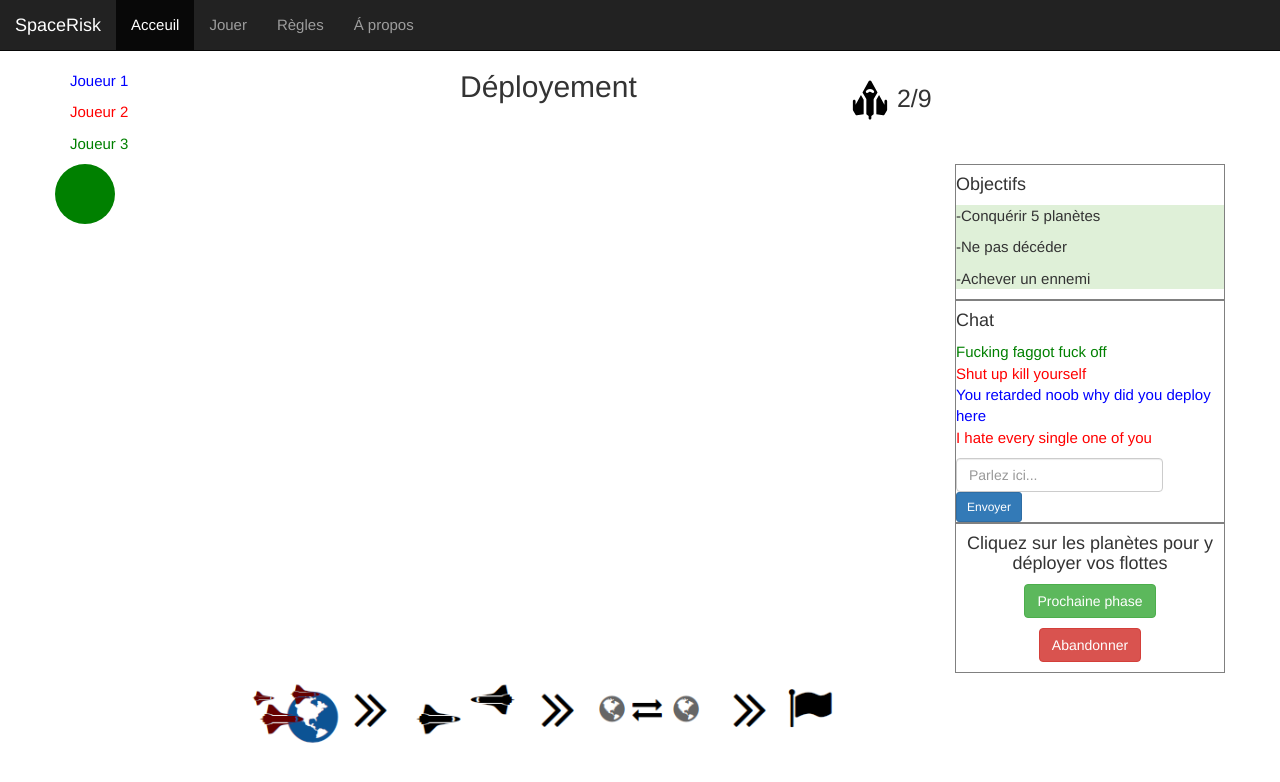
After one commit to lopji/SpaceRisk, a PHP site: page /play.php in a window 1280 px wide. The commit adds this page. Shown: the top 782 px of the page. Run offline with PHP 8.4, Linux system fonts and the light colour scheme; some libraries are stand-ins or nearby versions.

Commit message:
Add files via upload

```diff
--- /dev/null
+++ b/play.php
@@ -0,0 +1,130 @@
+
+<!DOCTYPE html>
+<html lang="en">
+  <head>
+    <meta charset="utf-8">
+    <meta http-equiv="X-UA-Compatible" content="IE=edge">
+    <meta name="viewport" content="width=device-width, initial-scale=1">
+    <!-- The above 3 meta tags *must* come first in the head; any other head content must come *after* these tags -->
+    <meta name="description" content="Le risk">
+    <meta name="author" content="grpSwig">
+    <link rel="icon" href="glyphicon glyphicon-star">
+
+    <title>RISK</title>
+
+    <!-- Bootstrap core CSS -->
+    <link href="css/bootstrap.min.css" rel="stylesheet">
+
+    <!-- IE10 viewport hack for Surface/desktop Windows 8 bug -->
+    <link href=css/ie10-viewport-bug-workaround.css" rel="stylesheet">
+
+    <!-- Custom styles for this template -->
+    <link href="style.css" rel="stylesheet">
+
+    <!-- Just for debugging purposes. Don't actually copy these 2 lines! -->
+    <!--[if lt IE 9]><script src="../../assets/js/ie8-responsive-file-warning.js"></script><![endif]-->
+    <script src="js/ie-emulation-modes-warning.js"></script>
+
+    <!-- HTML5 shim and Respond.js for IE8 support of HTML5 elements and media queries -->
+    <!--[if lt IE 9]>
+      <script src="https://oss.maxcdn.com/html5shiv/3.7.3/html5shiv.min.js"></script>
+      <script src="https://oss.maxcdn.com/respond/1.4.2/respond.min.js"></script>
+    <![endif]-->
+  </head>
+
+  <body>
+    <div class="blog-masthead">
+          <div class="container">
+           <nav class="navbar navbar-inverse navbar-fixed-top">
+            <div class="navbar-header">
+                <a class="navbar-brand" href="index.php">SpaceRisk</a>
+            </div>
+            <div id="navbar" class="collapse navbar-collapse">
+              <ul class="nav navbar-nav">
+                <li class="active"><a href="index.php">Acceuil</a></li>
+                <li><a href="play.php">Jouer</a></li>
+                <li><a href="rules.pjp">Règles</a></li>
+                <li><a href="apropos.php">Á propos</a></li>
+              </ul>
+            </div><!--/.nav-collapse -->
+        </nav>
+       </div>
+    </div>
+    <div class="container">
+        <div class="row">
+        <div id="joueurs" class="col-md-4">
+            <p style="color:blue;">Joueur 1</p>
+            <p style="color:red;">Joueur 2</p>
+            <p style="color:green;">Joueur 3</p>
+        </div>
+        <div id="phase" class="col-md-4">
+            <h2>Déployement</h2>
+        </div>
+        <div class="col-md-4"><div id="troupes">
+            <img src="./res/rocketship.svg" alt="rocket" width="40px" height="40px"></span> 2/9
+        </div>
+        </div>
+        <div class="row">
+        <div class="col-md-8">
+            <div id="plateau">
+                <svg xmlns="http://www.w3.org/2000/svg">
+                    <circle id="greencircle" cx="30" cy="30" r="30" fill="green" />
+                </svg>
+            </div>
+        </div>
+
+    <div class="col-md-3 col-md-offset-1 blog-sidebar">
+        <div class="sidebar-module">
+            <h4>Objectifs</h4>
+            <div id="objectifs" class="bg-success">
+                <p>-Conquérir 5 planètes</p>
+                <p>-Ne pas décéder</p>
+                <p>-Achever un ennemi</p>
+            </div>
+          </div>
+          <div class="sidebar-module">
+            <h4>Chat</h4>
+            <ol class="list-unstyled" id="chat">
+              <li style="color:green;">Fucking faggot fuck off</li>
+              <li style="color:red;">Shut up kill yourself</li>
+              <li style="color:blue;">You retarded noob why did you deploy here</li>
+              <li style="color:red;">I hate every single one of you</li>
+            </ol>
+            <form class="form-inline">
+                <div class="form-group">
+                <input type="text" class="form-control" placeholder="Parlez ici..."/></div>
+                <button type="button" class="btn btn-primary btn-sm">Envoyer</button>
+            </form>
+          </div>
+        <div class="sidebar-module">
+              <div class="text-center">
+                <h4 id="instructions">Cliquez sur les planètes pour y déployer vos flottes</h4>
+                <p><input id="nextPhase" class="btn btn-success" type="button" value="Prochaine phase"></p>
+                <p><input id="adandon" class="btn btn-danger" type="button" value="Abandonner"></div></p>
+          </div>
+        </div><!-- /.blog-sidebar -->
+        </div><!-- /.row -->
+        <div class="row">
+            <div class="col-md-10">
+                <div class="text-center">
+              <img src="./res/footbar.png" alt="foot">
+          </div>
+            </div>
+        </div>
+       </div><!-- /.container -->
+
+    <footer class="footer">
+      <div class="container">
+      </div>
+    </footer>
+
+    <!-- Bootstrap core JavaScript
+    ================================================== -->
+    <!-- Placed at the end of the document so the pages load faster -->
+    <script src="https://ajax.googleapis.com/ajax/libs/jquery/1.12.4/jquery.min.js"></script>
+    <script>window.jQuery || document.write('<script src="../../assets/js/vendor/jquery.min.js"><\/script>')</script>
+    <script src="../../dist/js/bootstrap.min.js"></script>
+    <!-- IE10 viewport hack for Surface/desktop Windows 8 bug -->
+    <script src="../../assets/js/ie10-viewport-bug-workaround.js"></script>
+  </body>
+</html>
--- a/style.css
+++ b/style.css
@@ -1,7 +1,22 @@
 body {
   padding-top: 50px;
+  font-size:15px;
 }
+
 .starter-template {
   padding: 40px 15px;
   text-align: center;
 }
+
+#joueurs{
+    margin-top:20px;
+}
+
+#troupes {
+    margin-top:30px;
+    font-size:25px;
+}
+
+.sidebar-module {
+    border:solid 1px grey;
+}
```
Also changed, not shown: res/footbar.png (added), res/rocketship.svg (added).
